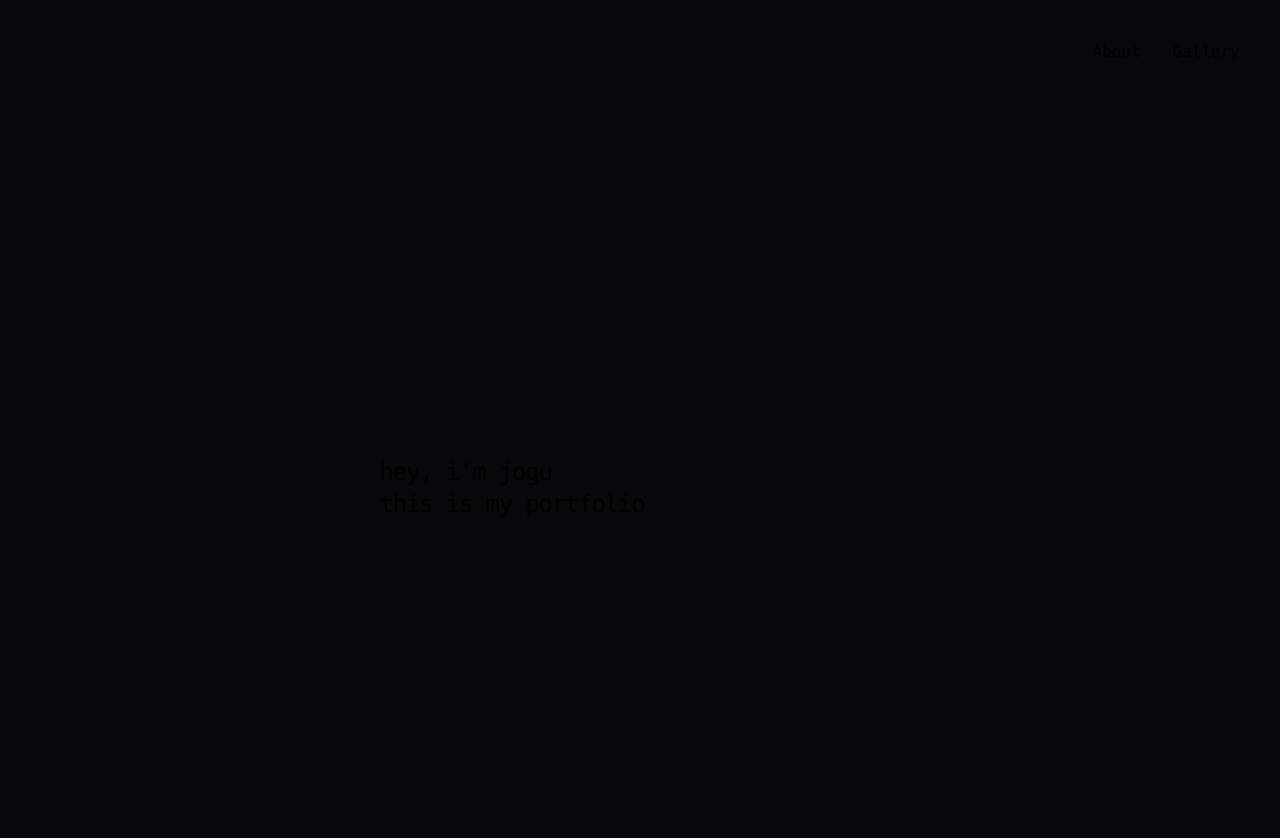
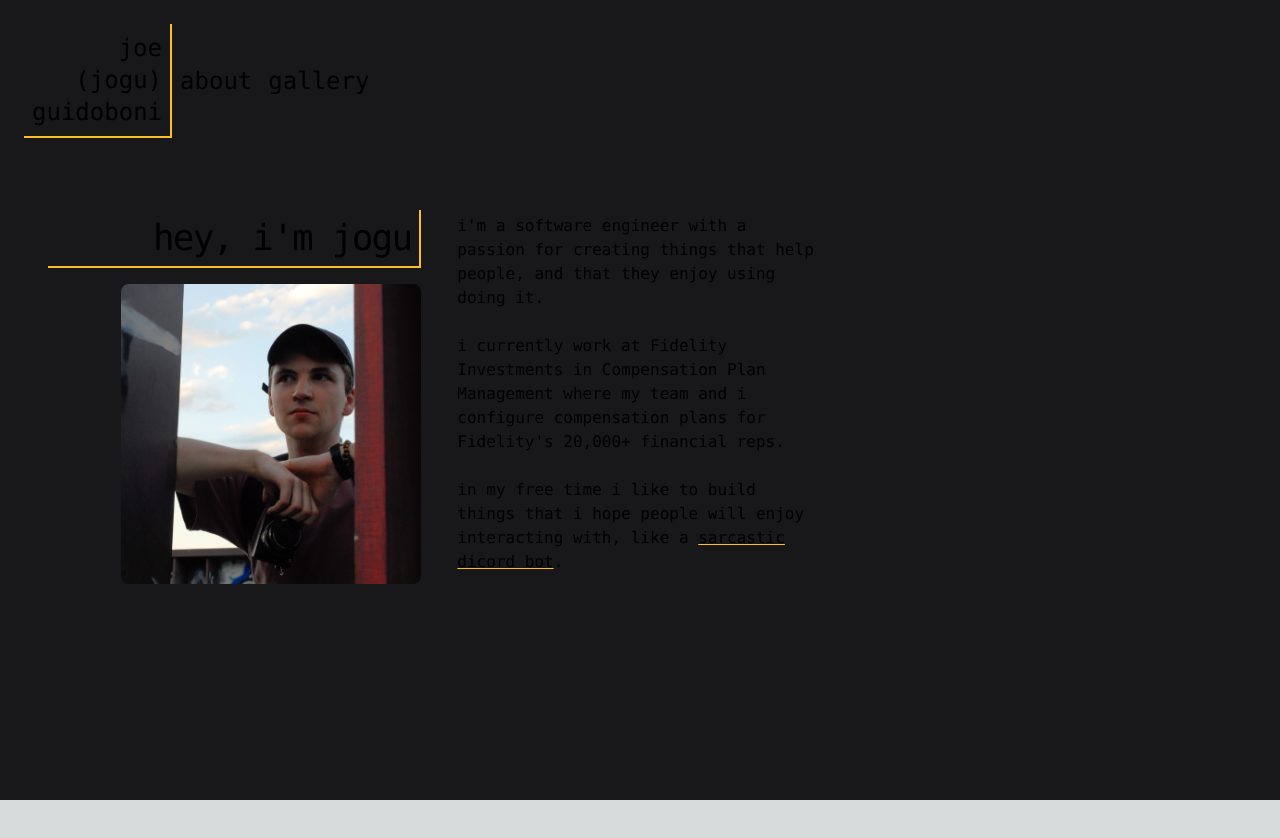
Before and after one commit to JoeGuidoboni/jogu.dev, a Next.js app: page / in a window 1280 px wide. Shown: the top 838 px of the page. After the commit the page ends 800 px from the top, so only its background shows below. Built offline with nearby package versions, Linux system fonts and the light colour scheme.

Commit message:
updated about page

```diff
--- a/src/app/gallery/page.tsx
+++ b/src/app/gallery/page.tsx
@@ -17,9 +17,9 @@ export default function Gallery() {
 
 
   return (
-    <main className="bg-zinc-950 pb-32">
+    <main className="bg-zinc-900 pb-32 font-mono">
       <NavBar></NavBar>
-      <div className="w-full h-full font-mono flex items-center justify-center">
+      <div className="w-full h-full flex items-center justify-center">
         <div className="max-w-5xl">
           <div className="py-6">
             Some memories.
--- a/src/app/page.tsx
+++ b/src/app/page.tsx
@@ -1,16 +1,45 @@
-import NavBar from "@/components/navbar"
+import NavBar from "@/components/navbar";
+import Image from "next/image";
+
 export default function Home() {
   return (
+    <main className="bg-zinc-900 min-h-screen font-mono">
+      <NavBar></NavBar>
+      <div className="flex z-10 max-h-screen w-full justify-end p-8">
+        <div className="basis-1/3 font-medium text-4xl tracking-tighter text-right p-4">
+          <div className="border-amber-400 border-r-2 border-b-2 p-2">
+            hey, i&apos;m jogu
+          </div>
 
-    <main className="bg-zinc-950">
-      <NavBar></NavBar>
-      <div className="flex min-h-screen z-10 max-w-5xl max-h-screen w-full font-mono text-sm lg:flex items-center justify-center p-24 ">
-        <h1 className='font-medium text-2xl mb-8 tracking-tighter'>
-          hey, i&apos;m jogu
+          <div className="flex justify-end py-4">
+            <Image
+              src="/img/me.jpg"
+              width={300}
+              height={300}
+              alt="there's supposed to be a picture of me here"
+              objectPosition="right"
+              className="object-cover rounded-lg"
+            />
+          </div>
+        </div>
+        <div className="basis-1/3 p-5 text-base">
+          i&apos;m a software engineer with a passion for creating things that
+          help people, and that they enjoy using doing it.
           <br></br>
-          this is my portfolio
-        </h1>
+          <br></br>
+          i currently work at Fidelity Investments in Compensation Plan Management where my team and i configure compensation plans for Fidelity&apos;s 20,000+ financial reps.
+          <br></br>
+          <br></br>
+          in my free time i like to build things that i hope people will enjoy interacting with, like a{" "}
+          <a
+            className="underline decoration-amber-400"
+            href="https://github.com/JoeGuidoboni/umami"
+          >
+            sarcastic dicord bot
+          </a>{"."}
+        </div>
+        <div className="basis-1/3 p-4"></div>
       </div>
     </main>
-  )
+  );
 }
--- a/src/assets/imglist.tsx
+++ b/src/assets/imglist.tsx
@@ -1,7 +1,7 @@
 const Film = [
     {
-      img: 'dusk marsh.jpg',
-      alt: 'A sunset in Hiltonhead, SC'
+        img: 'dusk marsh.jpg',
+        alt: 'A sunset in Hiltonhead, SC'
     },
     {
         img: 'boardwalk.jpg',
@@ -45,4 +45,5 @@ const Film = [
     }
   ]
 
+
   export default Film
--- a/src/components/navbar.tsx
+++ b/src/components/navbar.tsx
@@ -4,13 +4,16 @@ import Link from "next/link";
 
 export default function NavBar() {
   return (
-    <div className="flex max-h-fit min-w-screen justify-end p-6">
-      <ul className="flex columns-2 font-mono">
-        <li className="w-full p-4">
-          <Link href={"/"}>About</Link>
+    <div className="flex max-h-fit min-w-screen p-6">
+      <ul className="flex grid-flow-col items-center">
+        <li className="flex display: table-caption; justify-start text-balance text-right text-2xl p-2 max-w-min border-amber-400 border-r-2 border-b-2">
+          joe (jogu) guidoboni
         </li>
-        <li className="w-full p-4">
-          <Link href={"/gallery"}>Gallery</Link>
+        <li className="flex-none justify-end p-2 text-2xl">
+          <Link href={"/"}>about</Link>
+        </li>
+        <li className="flex-none justify-end p-2 text-2xl">
+          <Link href={"/gallery"}>gallery</Link>
         </li>
       </ul>
     </div>
```
Also changed, not shown: public/img/me.jpg (added).
